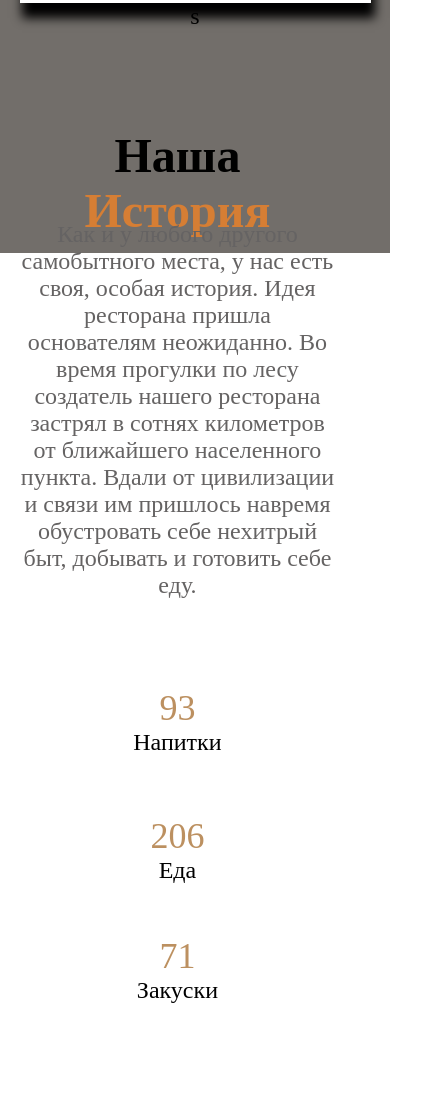
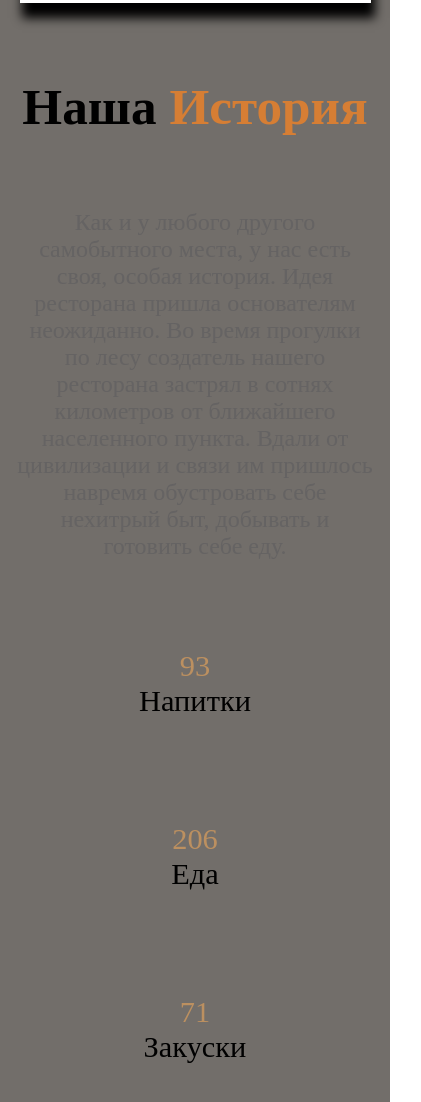
Before and after one commit to Abubakir111/site-layout-using-grida, a plain HTML site: page index.html in a window 390 px wide. Shown: the part 2038-3140 px from the top of the page, 421 px wide, since content can reach past the window. Before the commit the page ends 3098 px from the top, so only its background shows below. Drawn offline with Linux system fonts and the light colour scheme.

Commit message:
history_block

```diff
--- a/index.html
+++ b/index.html
@@ -93,15 +93,20 @@
             </div>
             <div class="history_block_main">
                 <div class="psuto_mobil_version_heding">s</div>
-                <div class="block1_history">
+
+                <div class = "block1_history">
+
                     <div class="heading_history_main">
                         <h1> Наша <span class="heading_history_main_span">История</span> </h1>
                     </div>
+
                     <div class="history_main">
                         Как и у любого другого самобытного места, у нас есть своя, особая история. Идея ресторана пришла основателям неожиданно. Во время прогулки по лесу создатель нашего ресторана застрял в сотнях километров от ближайшего населенного пункта. Вдали от цивилизации и связи им пришлось навремя обустровать себе нехитрый быт, добывать и готовить себе еду.
 
                     </div>
-                    <div class="pusto_hisotry_mobil_version_nuber"></div>
+
+                    <!-- <div class="pusto_hisotry_mobil_version_nuber"></div> -->
+
                     <div class="block_number_main">
                          <div class="nuber1_main">
                              <span>93</span> <br>
@@ -117,7 +122,9 @@
                          </div>
                     </div>
                 </div>
-
+           <!-- <div class="block2_his">
+            тут картинки
+        </div> -->
                 <div class="history_charts">
                     <img class = " img_main_bloc1" src="./img/233] 1.png" alt="">
                     <img class = " img_main_bloc2" src="./img/255 1.png" alt="">
--- a/style.css
+++ b/style.css
@@ -900,60 +900,91 @@
         color: #656363;
     }
     .history_block_main{
-        width: 90%;
+        width: 100%;
+        height: inherit;
         margin: auto;
         display: grid;
         grid-template-columns: 100%;
-        grid-template-rows: 50% 50%;
-        font-size: 1.5em;
+        grid-template-rows:  10107px 1000px;
+        font-size: 1em;
         text-align: center;
         font-family: 'Times New Roman', Times, serif;
         /* background: red; */
     }
     .block1_history{
-        width: 90%;
-        height: 932px;
+        width: 100%;
+        height: 1117px;
         display: grid;
         grid-template-columns: 100%;
-        grid-template-rows: 10% 10% 40% 40%;
+        grid-template-rows:  206px 400px 500px ;
+        grid-row-gap: 0px;
+        /* background: rgb(33, 84, 159); */
+
     }
     .psuto_mobil_version_heding{
         width: 100%;
         height: 100%;
-        display: block;
+        display: none;
+        background: blueviolet;
     }
     .heading_history_main {
-        height: 91%;
+        justify-content: center;
+        align-items: center;
+        font-size: 1.6em;
+        width: 90%;
+        height: 100%;
+        margin: auto;
+        display: grid;
+        /* background: rgb(26, 38, 57); */
     }
     .heading_history_main_span {
         color: #D67E34;
     }
     .history_main {
+        width:92%;
+        height:400px;
+        /* background: red; */
         color: #656363;
+        font-size: 1.5em;
+        margin: auto;
     }
     .block_number_main {
+        width: 90%;
+        height: 100%;
         display: grid;
         grid-template-columns: 100%;
-        grid-template-rows: 24% 22% 26%;
-        grid-row-gap: 38px;;
+        margin: auto;
+        grid-template-rows: 150px 150px 150px;
+        grid-row-gap: 23px;
+        font-size: 1.9em;
+        align-items: center;
+        /* background: rgb(134, 13, 226); */
     }
     .pusto_hisotry_mobil_version_nuber{
         width: 100%;
         height: 34%;
-        display: block;
+        display: none;
+
     }
-    .block_number_main span {
+    /* .block_number_main span {
       font-size: 1.5em;
-    }
+    } */
     .nuber1_main {
         color: #000000;
     }
     .nuber1_main > span{
         color: #BC9060;
     }
+    .block2_his{
+        width: 100px;
+        height: 1000px;
+        background: red;
+        display: none;
+    }
     .history_charts {
-        position: relative;
-        display: none;
+        /* position: relative; */
+        display: block;
+        background: red;
     }
 
     .img_main_bloc1{
```
